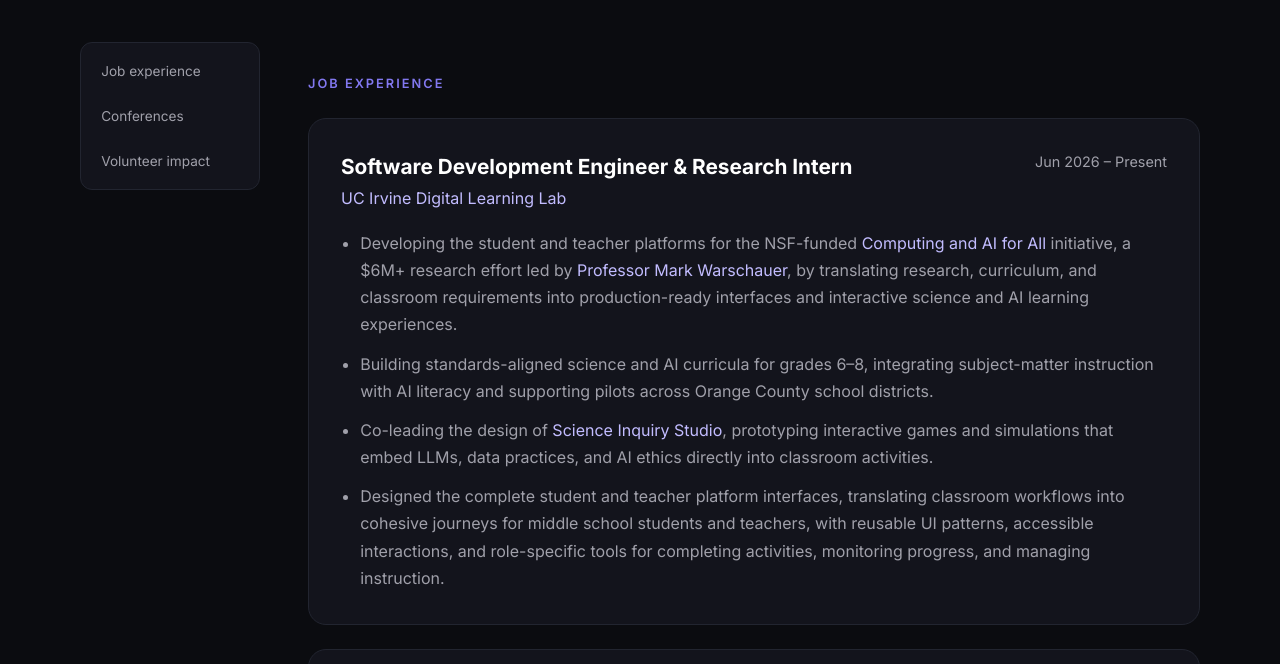
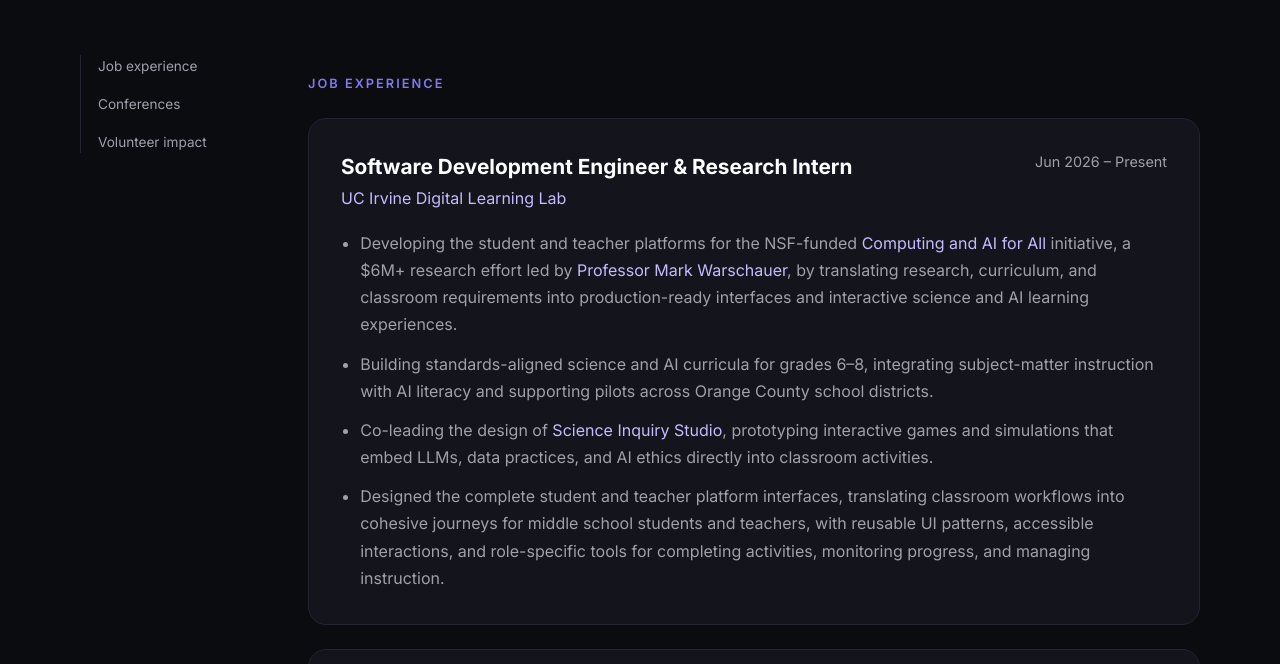
Before and after one commit to AvniDoshi/AvniDoshi.github.io, a plain HTML site: page experience.html in a window 1280 px wide. Shown: the part 64-728 px from the top of the page. Drawn offline with Linux system fonts and the light colour scheme.

Commit message:
Shorten experience navigation rail

```diff
--- a/experience.html
+++ b/experience.html
@@ -5,7 +5,7 @@
     <title>Experience - Avni Doshi</title>
     <link rel="icon" type="image/png" href="favicon.png">
     <link rel="preconnect" href="https://fonts.googleapis.com"><link rel="preconnect" href="https://fonts.gstatic.com" crossorigin>
-    <link href="https://fonts.googleapis.com/css2?family=Inter:wght@300;400;500;600;700&display=swap" rel="stylesheet"><link rel="stylesheet" href="style.css?v=20260814-4">
+    <link href="https://fonts.googleapis.com/css2?family=Inter:wght@300;400;500;600;700&display=swap" rel="stylesheet"><link rel="stylesheet" href="style.css?v=20260814-5">
 </head>
 <body>
     <header><a class="logo" href="/">Avni Doshi</a><nav aria-label="Main navigation"><ul>
--- a/style.css
+++ b/style.css
@@ -1530,18 +1530,26 @@
     position: sticky;
     top: 6.25rem;
     display: grid;
-    gap: 0.25rem;
-    padding: 0.45rem;
-    background: var(--surface);
-    border: 1px solid var(--surface-border);
-    border-radius: 12px;
+    gap: 0.15rem;
+    padding: 0.35rem 0;
+}
+
+.experience-jump-nav::before {
+    content: "";
+    position: absolute;
+    top: 0.8rem;
+    bottom: 0.8rem;
+    left: 0;
+    width: 1px;
+    background: var(--surface-border);
 }
 
 .experience-jump-nav a {
-    padding: 0.65rem 0.75rem;
+    position: relative;
+    padding: 0.55rem 0.85rem 0.55rem 1rem;
     color: var(--muted-text);
-    border: 1px solid transparent;
-    border-radius: 8px;
+    border-left: 2px solid transparent;
+    border-radius: 0 7px 7px 0;
     font-size: 0.85rem;
     line-height: 1.35;
     transition: color 0.2s ease, background-color 0.2s ease, border-color 0.2s ease;
@@ -1550,8 +1558,8 @@
 .experience-jump-nav a:hover,
 .experience-jump-nav a:focus-visible {
     color: var(--text);
-    background: #191b25;
-    border-color: #343748;
+    background: rgba(19, 20, 28, 0.72);
+    border-left-color: var(--accent);
     outline: none;
 }
 
@@ -1617,6 +1625,8 @@
         border-bottom: 1px solid var(--surface-border);
         border-radius: 0;
     }
+
+    .experience-jump-nav::before { display: none; }
 
     .experience-jump-nav a {
         margin-left: 0;
```
